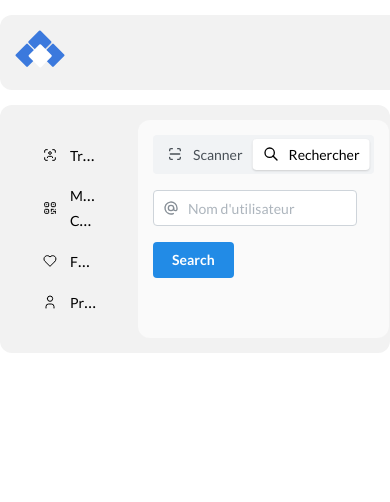
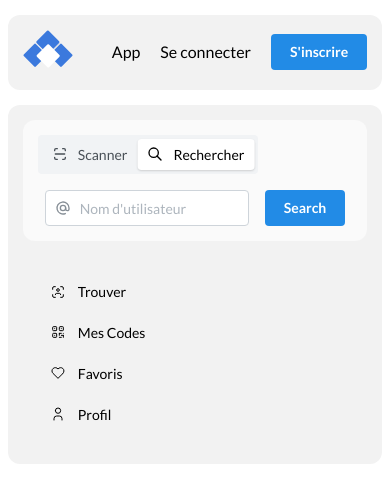
Before and after one commit to AlertnGo/alertngo, a Next.js app: page /main in a window 390 px wide. Shown: the top 502 px of the page. Built offline with nearby package versions, Linux system fonts and the light colour scheme.

Commit message:
responsive header and more

```diff
--- a/pages/header.module.scss
+++ b/pages/header.module.scss
@@ -26,3 +26,10 @@
     }
   }
 }
+
+@media (max-width: 900px) {
+  .header {
+    width: 96%;
+    gap: 10px;
+  }
+}
--- a/pages/main.module.scss
+++ b/pages/main.module.scss
@@ -24,3 +24,19 @@
     border-radius: var(--border-radius);
   }
 }
+
+@media (max-width: 900px) {
+  .main {
+    width: 96%;
+  }
+
+  .mainGride {
+    flex-direction: column-reverse;
+    .left {
+      width: 100%;
+    }
+    .right {
+      width: 100%;
+    }
+  }
+}
```
